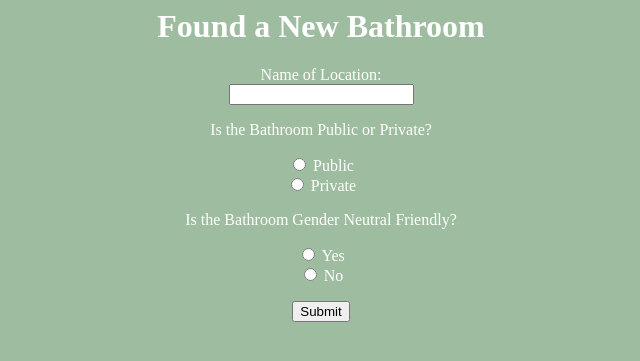
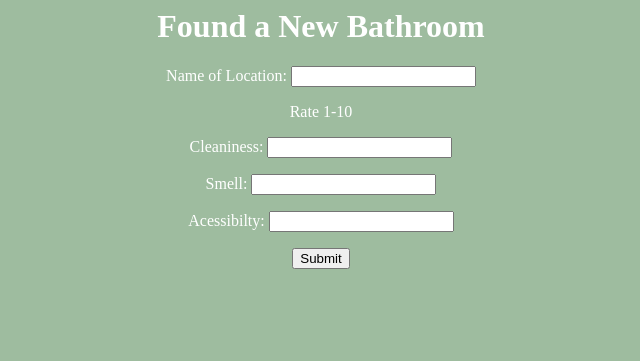
Before and after one commit to wonjongbot/bathroomcompass, a Flask app: page /4 in a window 1280 px wide. Shown: the top 361 px of the page, without its empty margins (319-959 px from the left). Run offline with Flask 2, Linux system fonts and the light colour scheme.

Commit message:
pretty sure stuff is working now

```diff
--- a/main.py
+++ b/main.py
@@ -7,8 +7,9 @@ app = Flask(  # Create a flask app
 	__name__,
 	template_folder='templates',  # Name of html file folder
 	static_folder='static'  # Name of directory for static files
+
 )
-
+locations = {}
 
 @app.route('/')  # What happens when the user visits the site
 def base_page():
@@ -20,9 +21,23 @@ def base_page():
 	)
 
 
-def add_location(locations, bathroom_name, r_clean, r_smell, r_acess, r_over):
+def add_location(locations, bathroom_name, r_clean, r_smell, r_acess):
   # extends locations list
-  locations.extend(bathroom_name, r_clean, r_smell, r_acess, r_over)
+  if not(bathroom_name in locations) :
+
+    locations[bathroom_name] = [r_clean,   r_smell, r_acess, 0]
+
+def edit_location(locations, bathroom_name, r_clean, r_smell, r_acess) :
+  if bathroom_name in locations :
+    count = locations[bathroom_name][3] + 1
+    locations[bathroom_name][3] = count
+    clean = (r_clean +   locations[bathroom_name][0])/count
+    smell = (r_smell +   locations[bathroom_name][1])/count
+    acess = (r_acess +   locations[bathroom_name][2])/count
+    locations[bathroom_name] = [clean,   smell, acess, count]
+  else :
+    #return to review bathroom site and add a boolean variable syaing that the bathroom does not exist then edit the code on site_2 with a script tag saying that if the variable equals true print like the bathroom does not exist in databse
+    dne = true
 
 
 @app.route('/2', methods = ['GET', 'POST'])
@@ -35,23 +50,40 @@ def page_report():
     r_acess = request.form['facess']
     r_over = request.form['fover']
     print(bathroom_name)
-    add_location(locations, bathroom_name, r_clean, r_smell, r_acess, r_over)
+    edit_location(locations, bathroom_name, r_clean, r_smell, r_acess)
   return render_template('site_2.html')
 
-@app.route('/3')
+@app.route('/3', methods=['GET', 'POST'])
 def page_find() :
-  if request.method == "POST":
-    positiondata = request.get_json()
-    print(positiondata)
   return render_template('site_3.html')
 
-@app.route('/4')
+
+@app.route('/position_data', methods=['GET', 'POST'])
+def get_position() :
+  if request.method == "POST":
+    position_data = request.get_json()
+    print(position_data)
+  results = {'processed': 'true'}
+  return jsonify(results)
+
+@app.route('/4', methods = ['GET','POST'])
 def page_new() :
+  if request.method == 'POST':
+    bathroom_name = request.form["fname"]
+    r_clean = request.form['fclean']
+    r_smell = request.form['fsmell']
+    r_acess = request.form['facess']
+    add_location(locations, bathroom_name, r_clean, r_smell, r_acess)
+    print(locations[bathroom_name])
   return render_template('site_4.html')
 
+@app.route('/debugging')
+def page_debug() :
+  return render_template('site_5.html', locations = locations)
 
 if __name__ == "__main__":  # Makes sure this is the main process
 	app.run( # Starts the site
+
 		host='0.0.0.0',  # EStablishes the host, required for repl to detect the site
 		port=rand.randint(2000, 9000)  # Randomly select the port the machine hosts on.
 	)
--- a/templates/base.html
+++ b/templates/base.html
@@ -15,6 +15,7 @@
 
 	<a href="/2"><button>Review a Bathroom</button></a>
 
-  <a href="/4"><button>New Bathroom</button></a>
+  <a href="/4"><button>New Bathroom</button></a><br></br>
+  <a href="/debugging"><button>Debug</button></a>
 
 </body>
--- a/templates/site_4.html
+++ b/templates/site_4.html
@@ -6,26 +6,24 @@
 </head>
 <body>
 	<h1>Found a New Bathroom</h1>
-  <form>
-  <label for="Location Name">Name of Location:</label><br>
-  <input type="text" id="fname" name="fname"><br>
+  <form action = "/4" method = "POST">
+  <label for="Location Name">Name of Location:</label>
+  <input type="text" id="fname" name="fname">
 </form>
-<p>Is the Bathroom Public or Private?</p>
+<p>Rate 1-10</p>
 
-<form>
-  <input type="radio" id="Pub" name="bathroom" value="Pub">
-  <label for="Pub">Public</label><br>
-  <input type="radio" id="Priv" name="bathroom" value="Priv">
-  <label for="Priv">Private</label><br>
-</form>
-
-<p>Is the Bathroom Gender Neutral Friendly?</p>
-  <form>
-  <input type="radio" id="yes" name="GN" value="yes">
-  <label for="yes">Yes</label><br>
-  <input type="radio" id="No" name="GN" value="No">
-  <label for="No">No</label><br>
-</form>
+<form action = "/4" method = "POST">
+  <label for="Cleaniness">Cleaniness:  </label>
+    <input type="text" id="fclean" name="fclean">
+  </form>
+  <form action = "/4" method = "POST">
+    <label for="Smell">Smell:</label>
+    <input type="text" id="fsmell" name="fsmell">
+  </form>
+  <form action = "/4" method = "POST">
+    <label for="Accesiblity">Acessibilty:</label>
+    <input type="text" id="facess" name="facess">
+  </form>
 
 
 <a href="/"><button>Submit</button></a>
--- a/templates/site_5.html
+++ b/templates/site_5.html
@@ -6,7 +6,9 @@
 	<link href="https://fonts.googleapis.com/css?family=IBM+Plex+Sans&display=swap" rel="stylesheet">
 </head>
 <body>
-  <h1> SUBMISSION SUCESSFUL </h1>
+  <h1> Showing Locations </h1>
 
-  <a href="/"><button>Submit</button></a>
+  <p>All of the Locations: {{locations}}</p>
+
+  <a href="/"><button>Go Back</button></a>
 </body>
```
Also changed, not shown: templates/site_2.html (+16 -8 lines), templates/site_3.html (+21 -16 lines).
